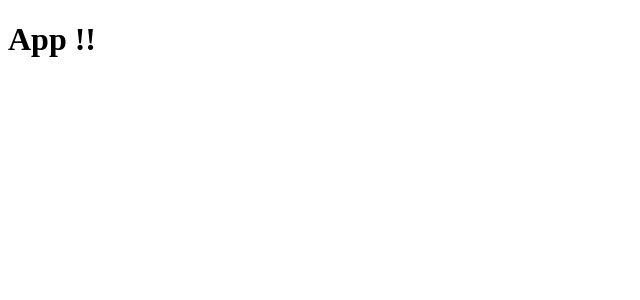
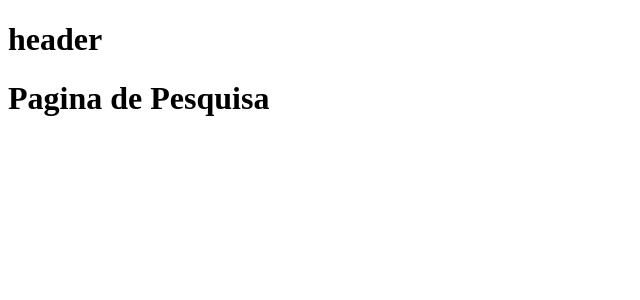
Before and after one commit to lucasssantos94/vnw-livros, a React (Vite) app: page /pesquisa in a window 1280 px wide. Shown: the top 300 px of the page, without its empty margins (0-640 px from the left). Built offline with nearby package versions, Linux system fonts and the light colour scheme.

Commit message:
feat(routes): configured routes

```diff
--- a/src/App.jsx
+++ b/src/App.jsx
@@ -1,5 +1,14 @@
+import { Outlet } from "react-router-dom";
+
 const App = () => {
-  return <h1>App !! </h1>;
+  return (
+    <>
+      <h1>header</h1>
+      <main>
+        <Outlet />
+      </main>
+    </>
+  );
 };
 
 export default App;
--- a/src/main.jsx
+++ b/src/main.jsx
@@ -1,9 +1,9 @@
 import { StrictMode } from "react";
 import { createRoot } from "react-dom/client";
-import App from "./App.jsx";
+import AppRoutes from "./routes";
 
 createRoot(document.getElementById("root")).render(
   <StrictMode>
-    <App />
-  </StrictMode>
+    <AppRoutes />
+  </StrictMode>,
 );
--- /dev/null
+++ b/src/routes.jsx
@@ -0,0 +1,24 @@
+import { BrowserRouter, Route, Routes } from "react-router-dom";
+
+import App from "./App";
+import HomePage from "./pages/Home";
+import SearchPage from "./pages/Search";
+import BooksPage from "./pages/Books";
+import RegisterPage from "./pages/Register";
+
+const AppRoutes = () => {
+  return (
+    <BrowserRouter>
+      <Routes>
+        <Route path="/" element={<App />}>
+          <Route index element={<HomePage />} />
+          <Route path="/livros" element={<BooksPage />} />
+          <Route path="/cadastro" element={<RegisterPage />} />
+          <Route path="/pesquisa" element={<SearchPage />} />
+        </Route>
+      </Routes>
+    </BrowserRouter>
+  );
+};
+
+export default AppRoutes;
```
